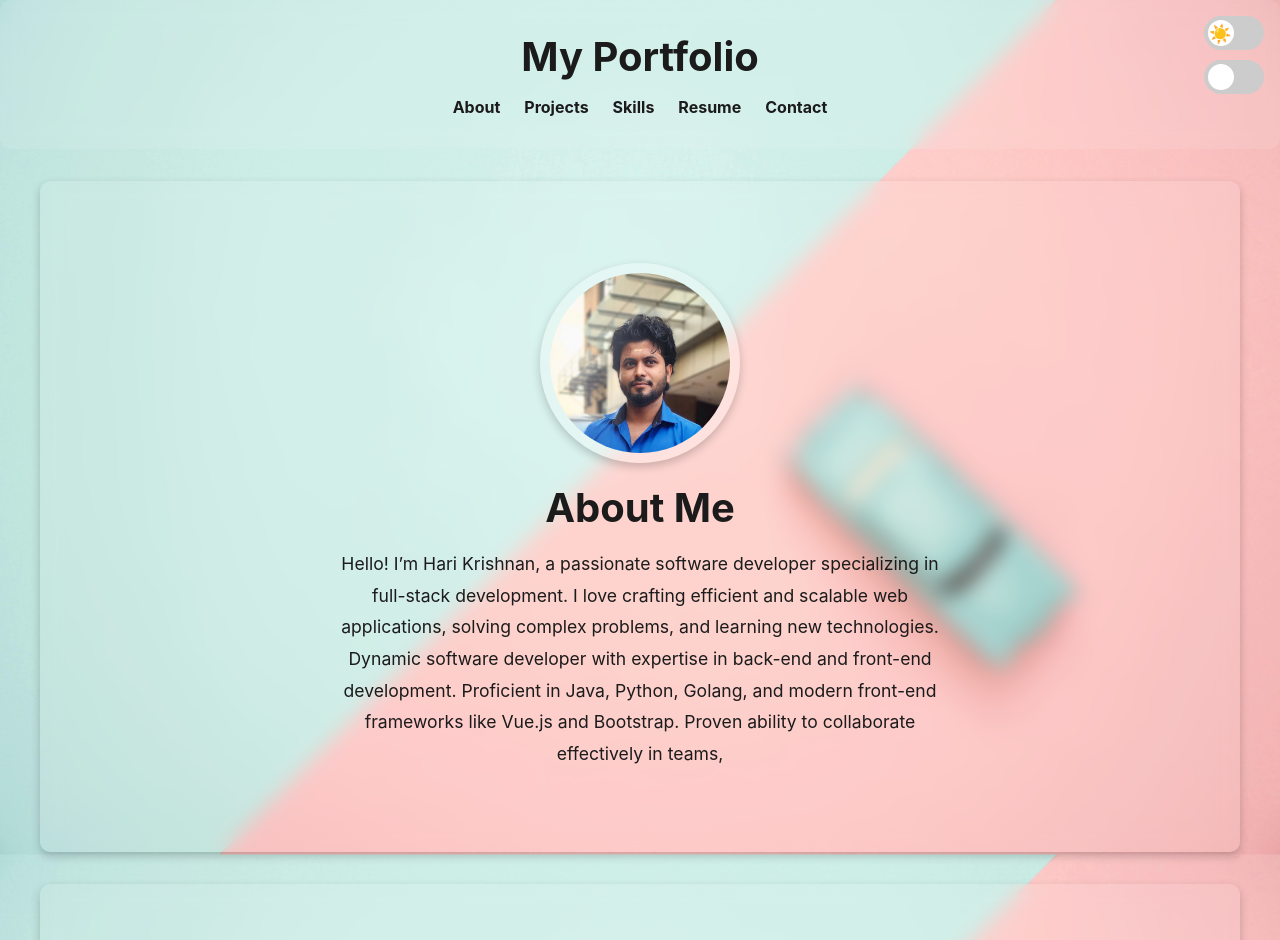
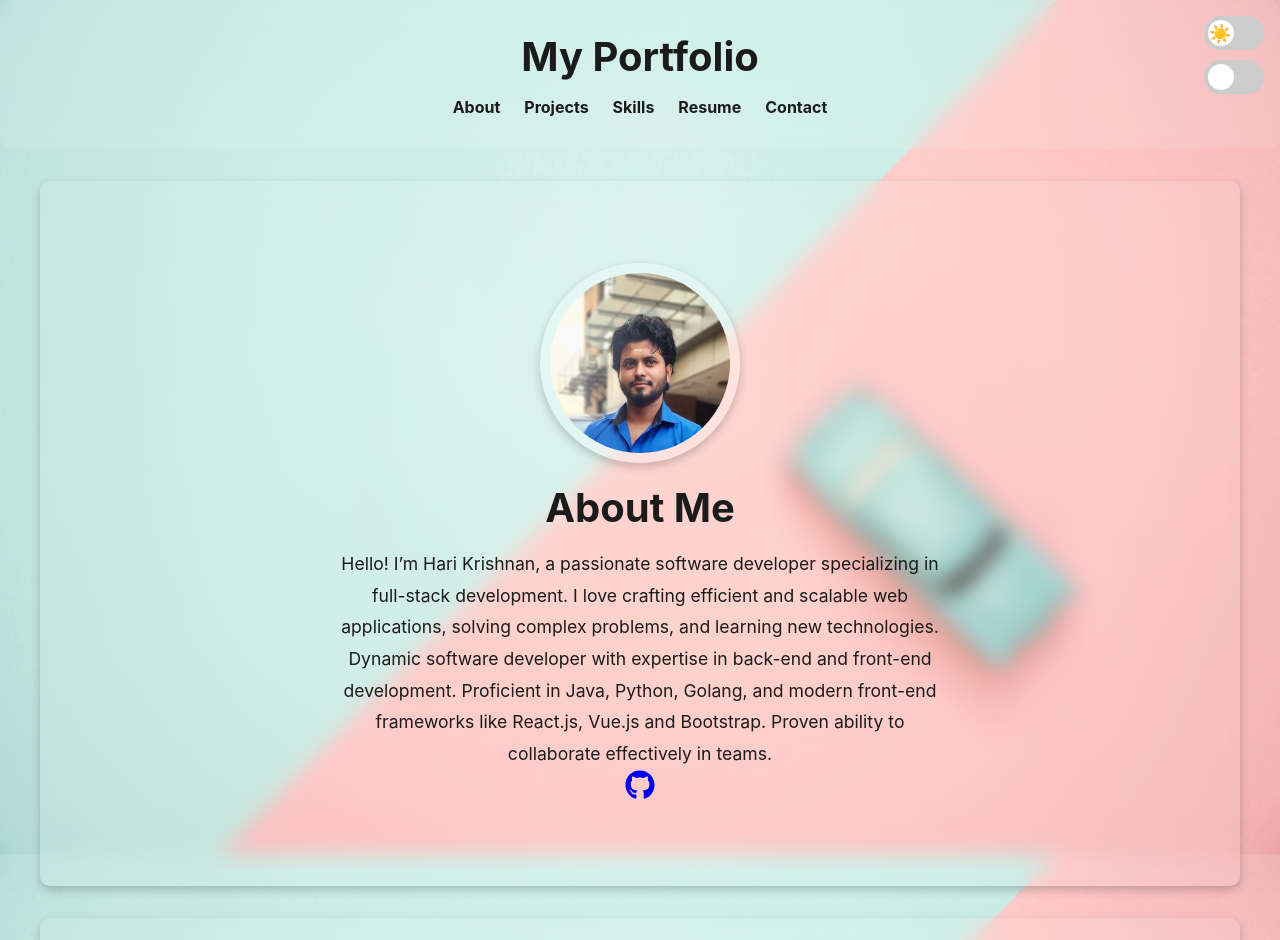
Before and after one commit to Iamharikrishna-dev/myportfolio, a React (Create React App) app: page / in a window 1280 px wide. Shown: the top 940 px of the page. Built offline with nearby package versions, Linux system fonts and the light colour scheme.

Commit message:
Update About.js

```diff
--- a/src/components/About.js
+++ b/src/components/About.js
@@ -1,5 +1,7 @@
 import React from 'react';
 import profilePic from '../assets/profile.jpg'; // Replace with your image path
+import { FaGithub } from 'react-icons/fa'; // Import GitHub icon
+
 
 const About = () => {
   return (
@@ -11,7 +13,18 @@ const About = () => {
           <p>
             Hello! I’m Hari Krishnan, a passionate software developer specializing in full-stack development. I love crafting efficient and scalable web applications, solving complex problems, and learning new technologies.
           </p>
-    <p>Dynamic software developer with expertise in back-end and front-end development. Proficient in Java, Python, Golang, and modern front-end frameworks like Vue.js and Bootstrap. Proven ability to collaborate effectively in teams, </p>
+          <p>Dynamic software developer with expertise in back-end and front-end development. Proficient in Java, Python, Golang, and modern front-end frameworks like React.js, Vue.js and Bootstrap. Proven ability to collaborate effectively in teams. </p>
+          <div className="social-links">
+            <a
+              href="https://github.com/Iamharikrishna-dev"
+              target="_blank"
+              rel="noopener noreferrer"
+              className="social-icon"
+            >
+              <FaGithub size={30} />
+            </a>
+
+          </div>
         </div>
       </div>
     </section>
```
